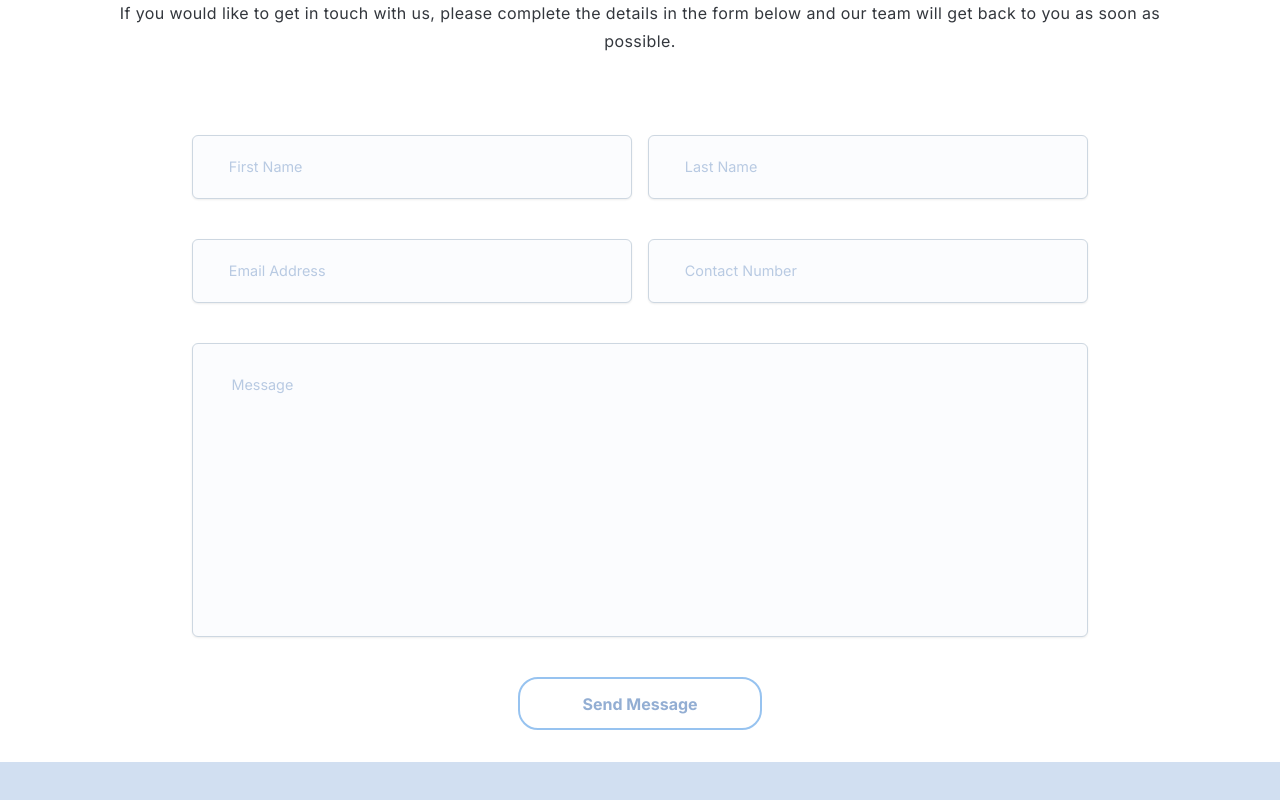
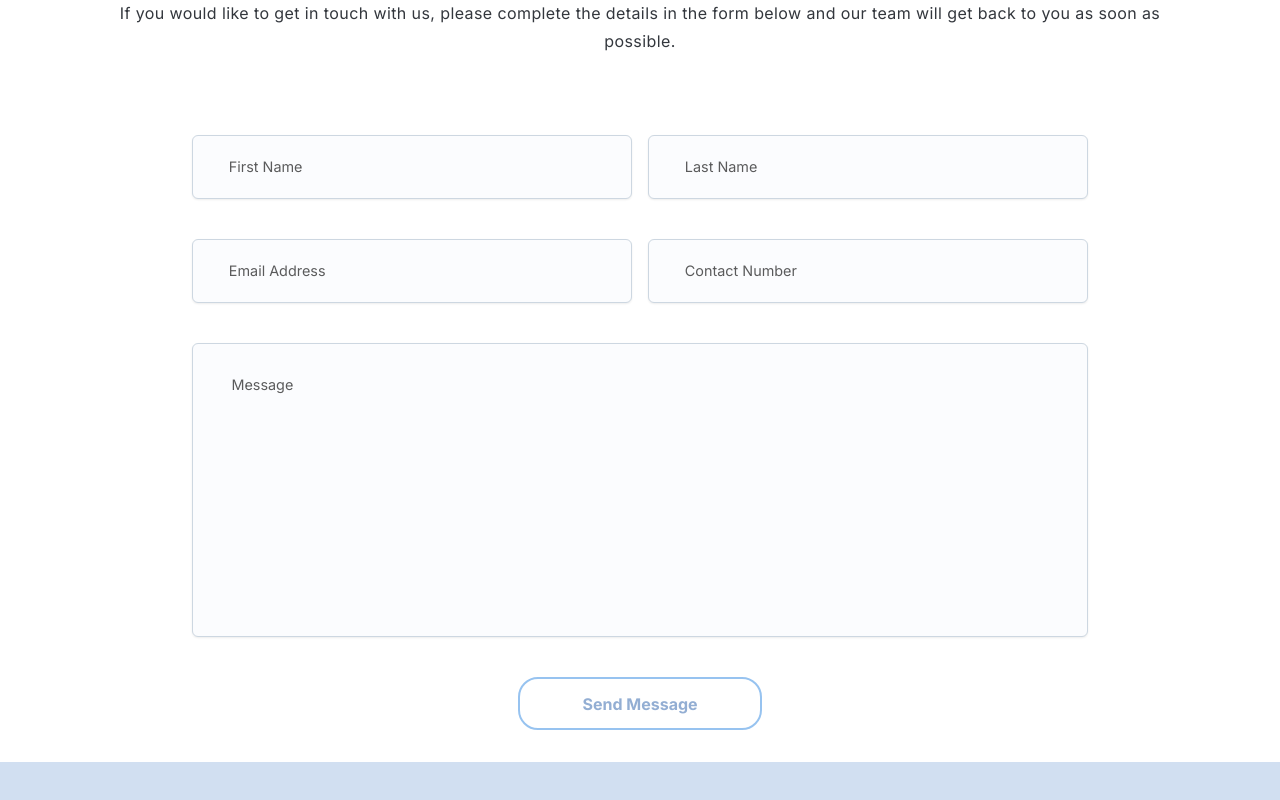
Before and after one commit to UNSW-WIESoc/website, a Next.js app: page /contact-us in a window 1280 px wide. Shown: the part 514-1314 px from the top of the page. Built offline with nearby package versions, Linux system fonts and the light colour scheme.

Commit message:
changed font colour in fields to be darker

```diff
--- a/app/(pages)/contact-us/page.tsx
+++ b/app/(pages)/contact-us/page.tsx
@@ -11,18 +11,18 @@ export default function ContactUs() {
       <HeadingBodyText heading='Contact Us' body={bodyText} color='graphite'/>
       <Stack spacing={5} pb={4} alignItems='center'>
         <Box display='flex' justifyContent='center' sx={{width:'70%', height:'4em', gap:2, flexDirection: { xs: 'column', sm: 'row' }}}>
-            <Input className='medium-blue' placeholder='First Name' variant='outlined' sx={{color:'blue', width:'100%', paddingLeft: '4%', fontSize:'0.9em'}}/>
-            <Input className='medium-blue' placeholder='Last Name' variant='outlined' sx={{color:'blue', width:'100%', paddingLeft: '4%', fontSize:'0.9em'}}/>
+            <Input placeholder='First Name' variant='outlined' sx={{color:'black', width:'100%', paddingLeft: '4%', fontSize:'0.9em'}}/>
+            <Input placeholder='Last Name' variant='outlined' sx={{color:'black', width:'100%', paddingLeft: '4%', fontSize:'0.9em'}}/>
         </Box>
         <Box display='flex' justifyContent='center' sx={{width:'70%', height:'4em', gap:2, flexDirection: { xs: 'column', sm: 'row' }}}>
-            <Input className='medium-blue' placeholder='Email Address' variant='outlined' sx={{color:'medium-blue', width:'100%', paddingLeft: '4%', fontSize:'0.9em'}}/>
-            <Input className='medium-blue' placeholder='Contact Number' variant='outlined' sx={{width:'100%', paddingLeft: '4%', fontSize:'0.9em'}}/>
+            <Input placeholder='Email Address' variant='outlined' sx={{color:'black', width:'100%', paddingLeft: '4%', fontSize:'0.9em'}}/>
+            <Input placeholder='Contact Number' variant='outlined' sx={{color:'black', width:'100%', paddingLeft: '4%', fontSize:'0.9em'}}/>
         </Box>
         <Textarea
-          className='medium-blue'
           placeholder="Message"
           minRows={15}
           style={{
+            color: 'black',
             width: '70%',
             resize: 'vertical',
             paddingTop: '2.5%',
```
